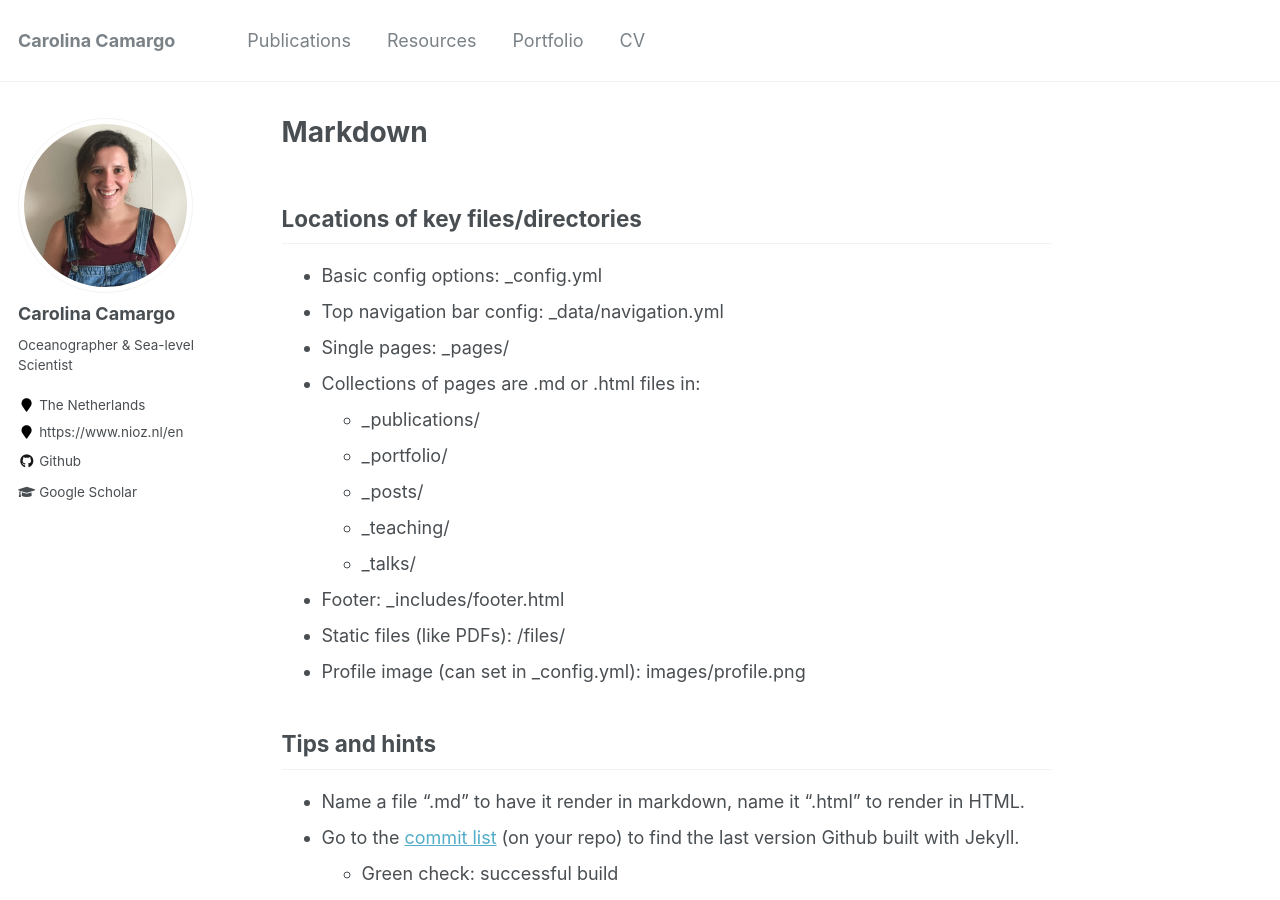
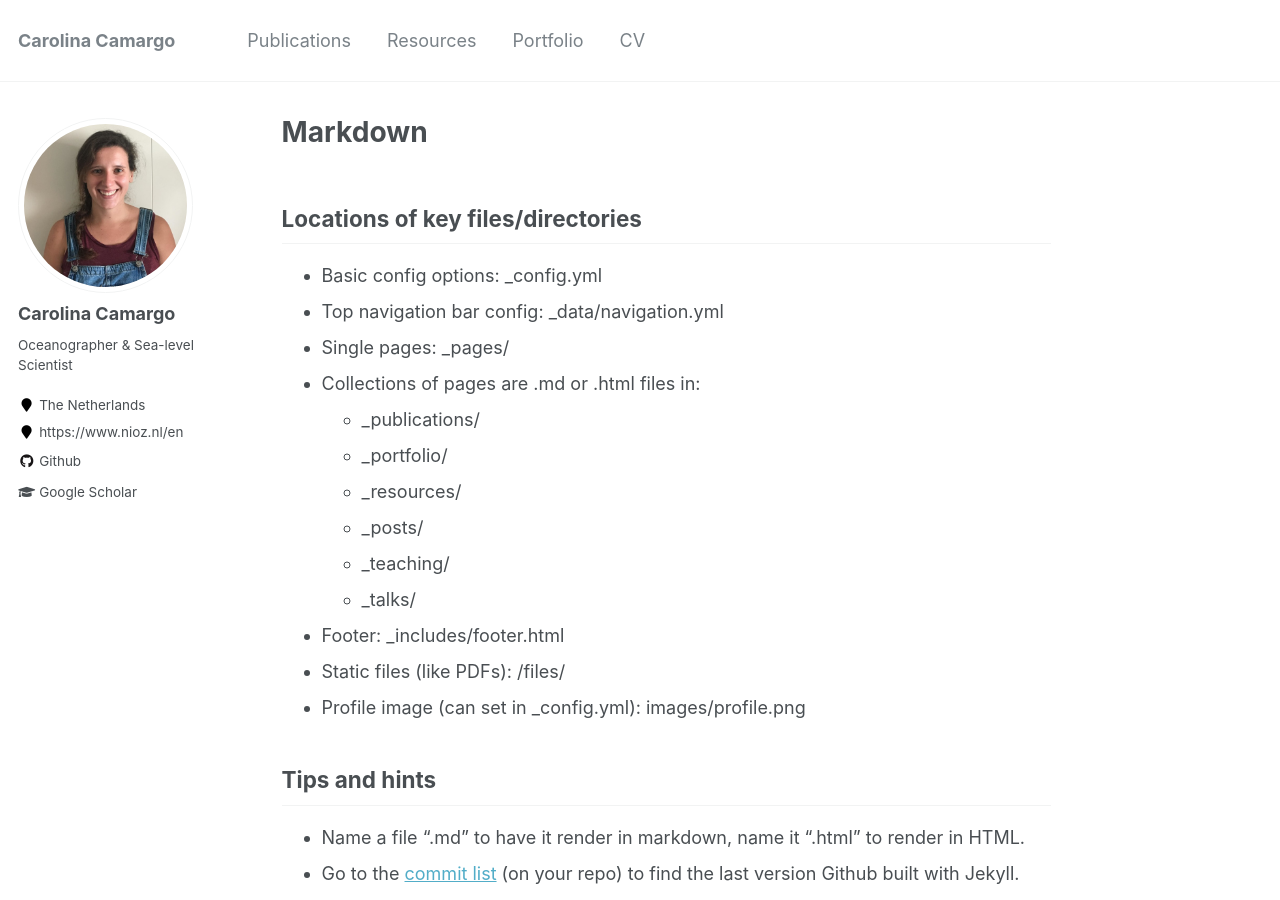
Before and after one commit to carocamargo/carocamargo.github.io, a Jekyll site: the page built from _pages/markdown.md, in a window 1280 px wide and 900 px high. Built offline with Jekyll 4.4.1, drawn with Linux system fonts in a browser that asks for light colours.

Commit message:
Update markdown.md

```diff
--- a/_pages/markdown.md
+++ b/_pages/markdown.md
@@ -15,6 +15,7 @@ redirect_from:
 * Collections of pages are .md or .html files in:
   * _publications/
   * _portfolio/
+  * _resources/
   * _posts/
   * _teaching/
   * _talks/
```
